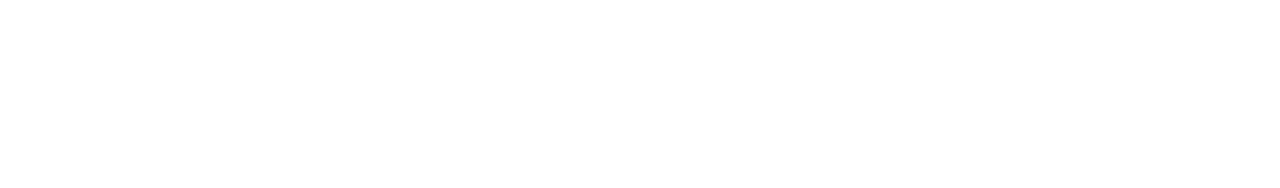
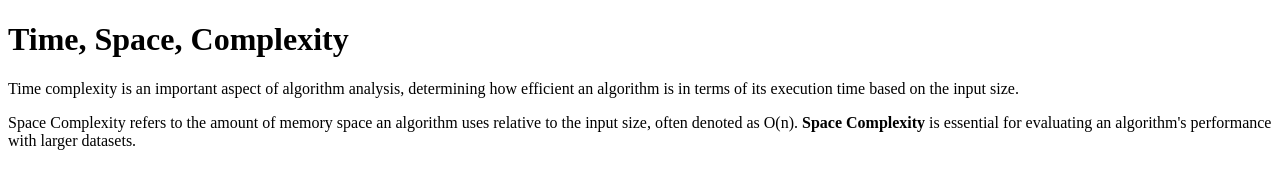
Before and after one commit to acciojob/time-and-space-complexity-Koku294, a website: page main.html in a window 1280 px wide. Drawn offline with Linux system fonts and the light colour scheme.

Commit message:
created a submission

```diff
--- a/main.html
+++ b/main.html
@@ -8,6 +8,11 @@
 
 <body>
 	<!-- the entire body must be written by student -->
+	<h1>Time, Space, Complexity</h1>
+
+    <p>Time complexity is an important aspect of algorithm analysis, determining how efficient an algorithm is in terms of its execution time based on the input size.</p>
+
+    <p>Space Complexity refers to the amount of memory space an algorithm uses relative to the input size, often denoted as O(n). <b>Space Complexity</b> is essential for evaluating an algorithm's performance with larger datasets.</p>
     <script type="text/javascript" src="./script.js">
 </script>
 
```
